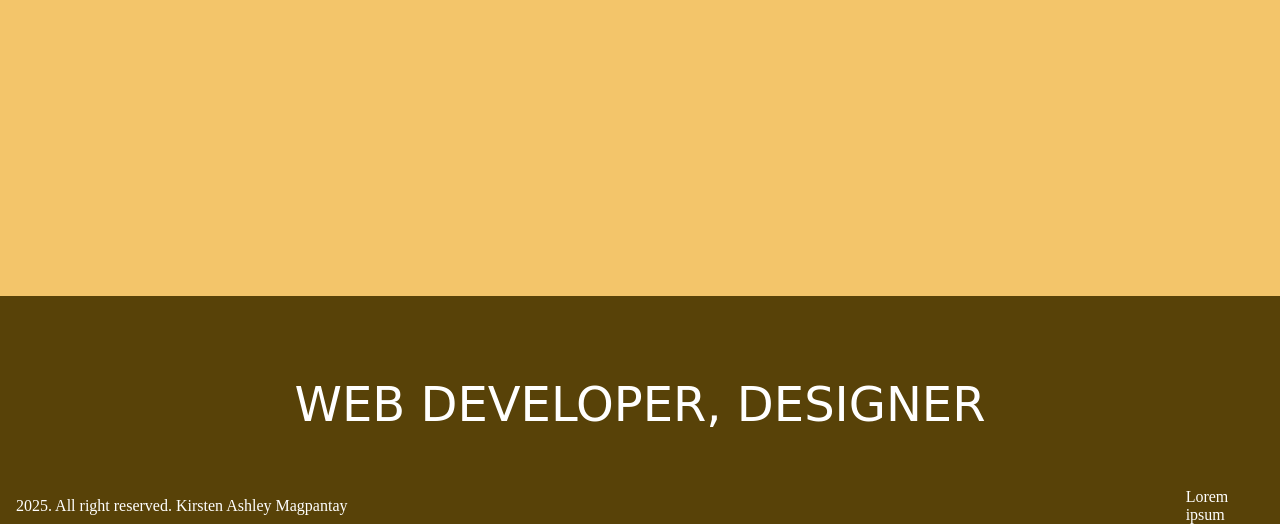
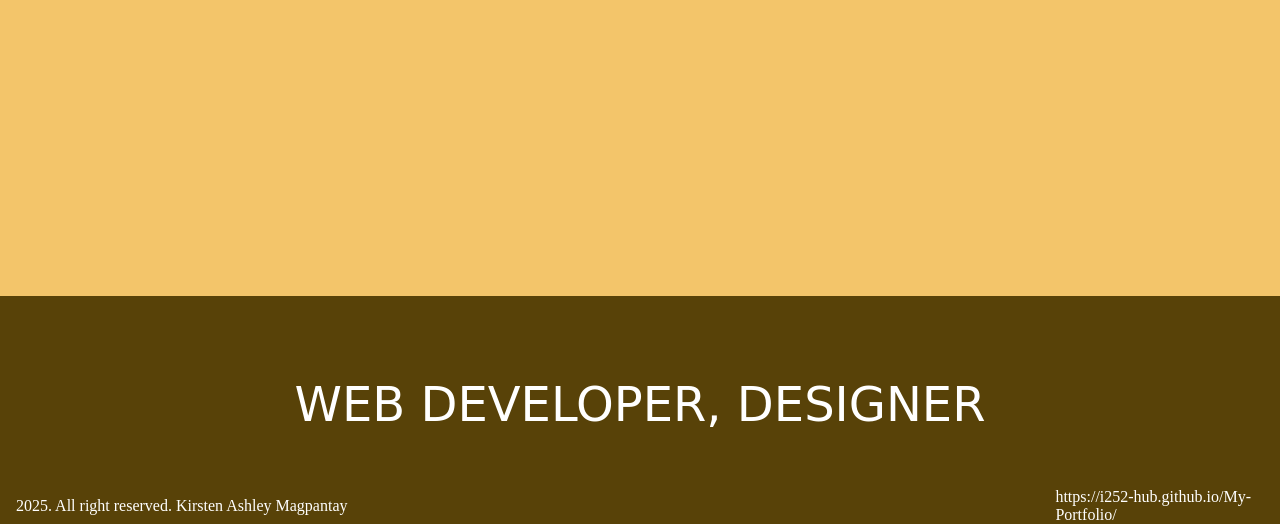
Before and after one commit to i252-hub/My-Portfolio, a plain HTML site: page index.html in a window 1280 px wide. Shown: the part 7185-7709 px from the top of the page. Drawn offline with Linux system fonts and the light colour scheme; a web font is replaced by a local one.

Commit message:
Update index.html

```diff
--- a/index.html
+++ b/index.html
@@ -325,7 +325,7 @@
     <div class="portfolio-footer-links">
         <p>2025. All right reserved. Kirsten Ashley Magpantay</p>
         <!-- portfolio link -->
-       <a href="#">Lorem ipsum</a>
+       <a href="https://i252-hub.github.io/My-Portfolio/">https://i252-hub.github.io/My-Portfolio/</a>
     </div>
 </footer>
 </body>
```
